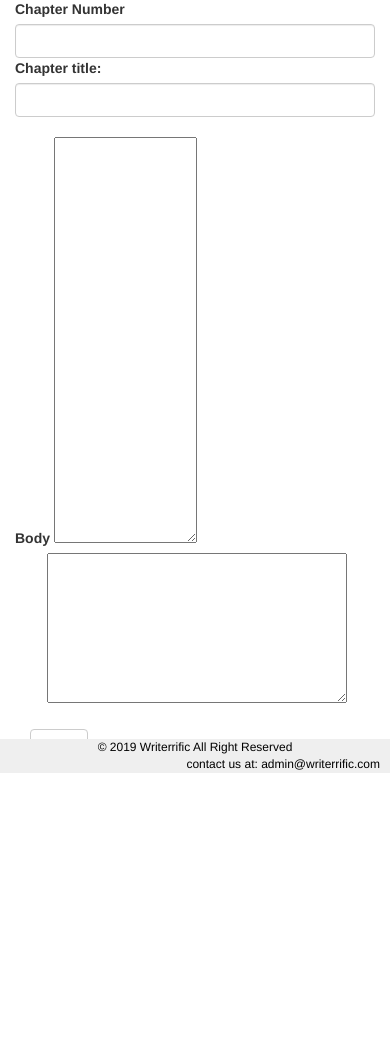
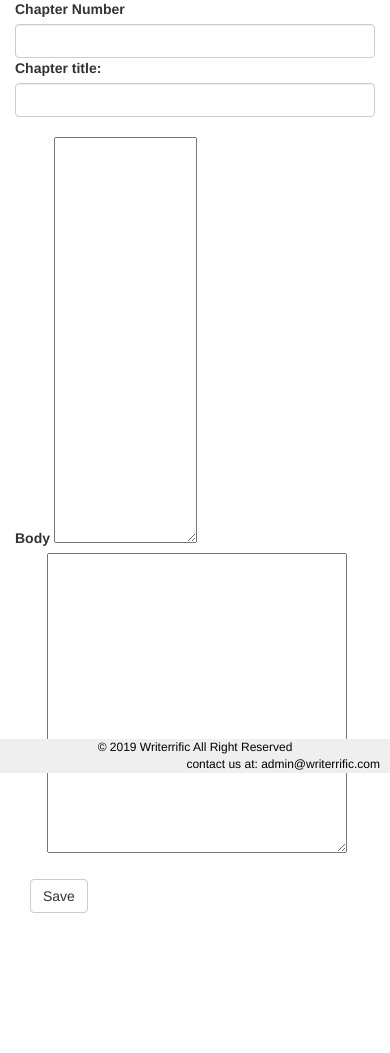
Before and after one commit to lootfee/writerrific, a Flask app: template app/templates/chapter.html in a window 390 px wide. Shown: the part 71-1124 px from the top of the page. Before the commit the page ends 844 px from the top, so only its background shows below. Run offline with Flask 2, Linux system fonts and the light colour scheme; the template is opened without the code that fills it: values that come from a table or form of the project are taken from there, others are empty; some libraries are stand-ins or nearby versions.

Commit message:
edited mardown textarea

```diff
--- a/app/templates/chapter.html
+++ b/app/templates/chapter.html
@@ -51,7 +51,7 @@ img {
 @media (max-width: 960px) {
 	  #flask-pagedown-edit_body {
 		width: 300px;
-		height: 150px;
+		height: 300px;
 	  }
 	}
 </style>
```
